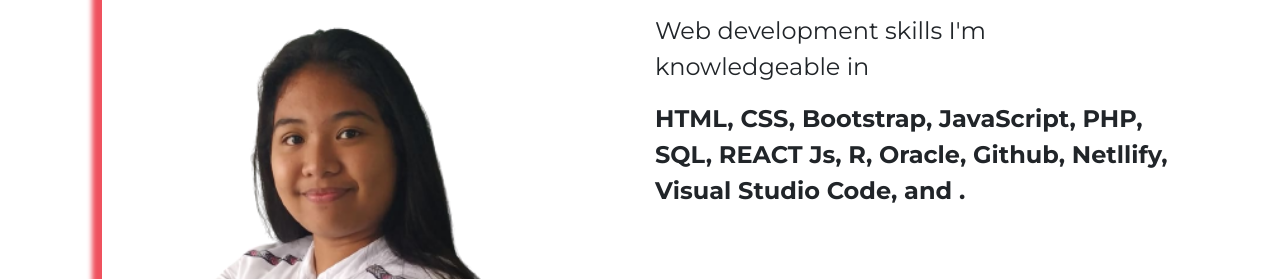
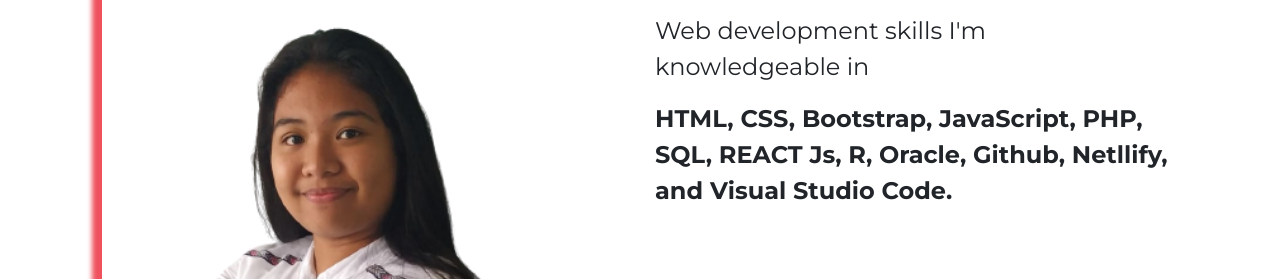
Before and after one commit to banzie/myportfolio, a plain HTML site: page index.html in a window 1280 px wide. Shown: the part 1863-2142 px from the top of the page. Drawn offline with nearby package versions, Linux system fonts and the light colour scheme.

Commit message:
Update index.html

```diff
--- a/index.html
+++ b/index.html
@@ -85,7 +85,7 @@
               <p class="xsmall-size about-caption">Web development skills I'm knowledgeable in</p>
             </div>
             <div data-aos="fade-right" data-aos-duration="1000">
-              <p class="xsmall-size font-700 bottom-padding about-caption">HTML, CSS, Bootstrap, JavaScript, PHP, SQL, REACT Js, R, Oracle, Github, Netllify, Visual Studio Code, and .</p>
+              <p class="xsmall-size font-700 bottom-padding about-caption">HTML, CSS, Bootstrap, JavaScript, PHP, SQL, REACT Js, R, Oracle, Github, Netllify, and Visual Studio Code.</p>
             </div>
            </div>
            <div data-aos="fade-right" data-aos-duration="1000" >
```
